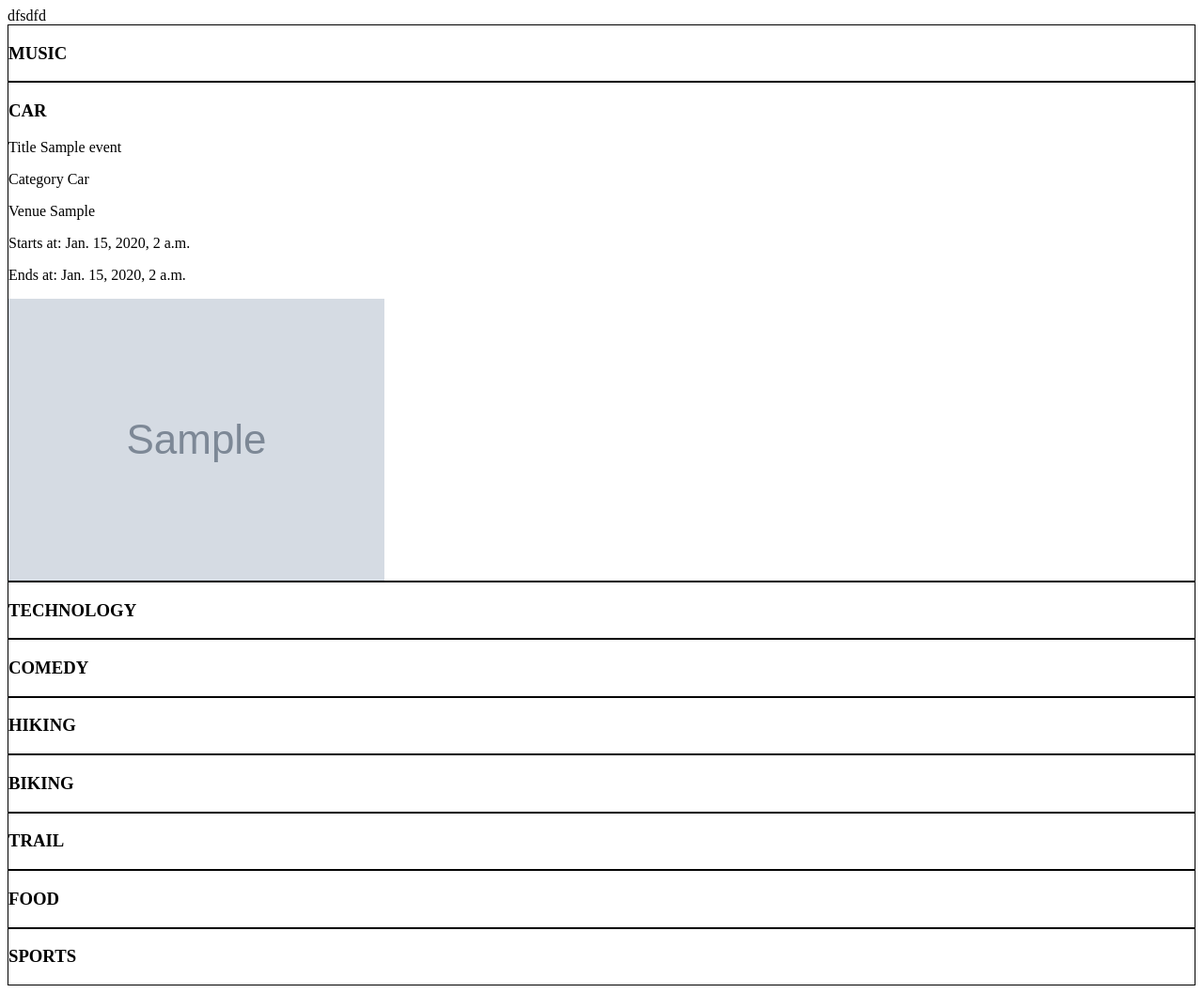
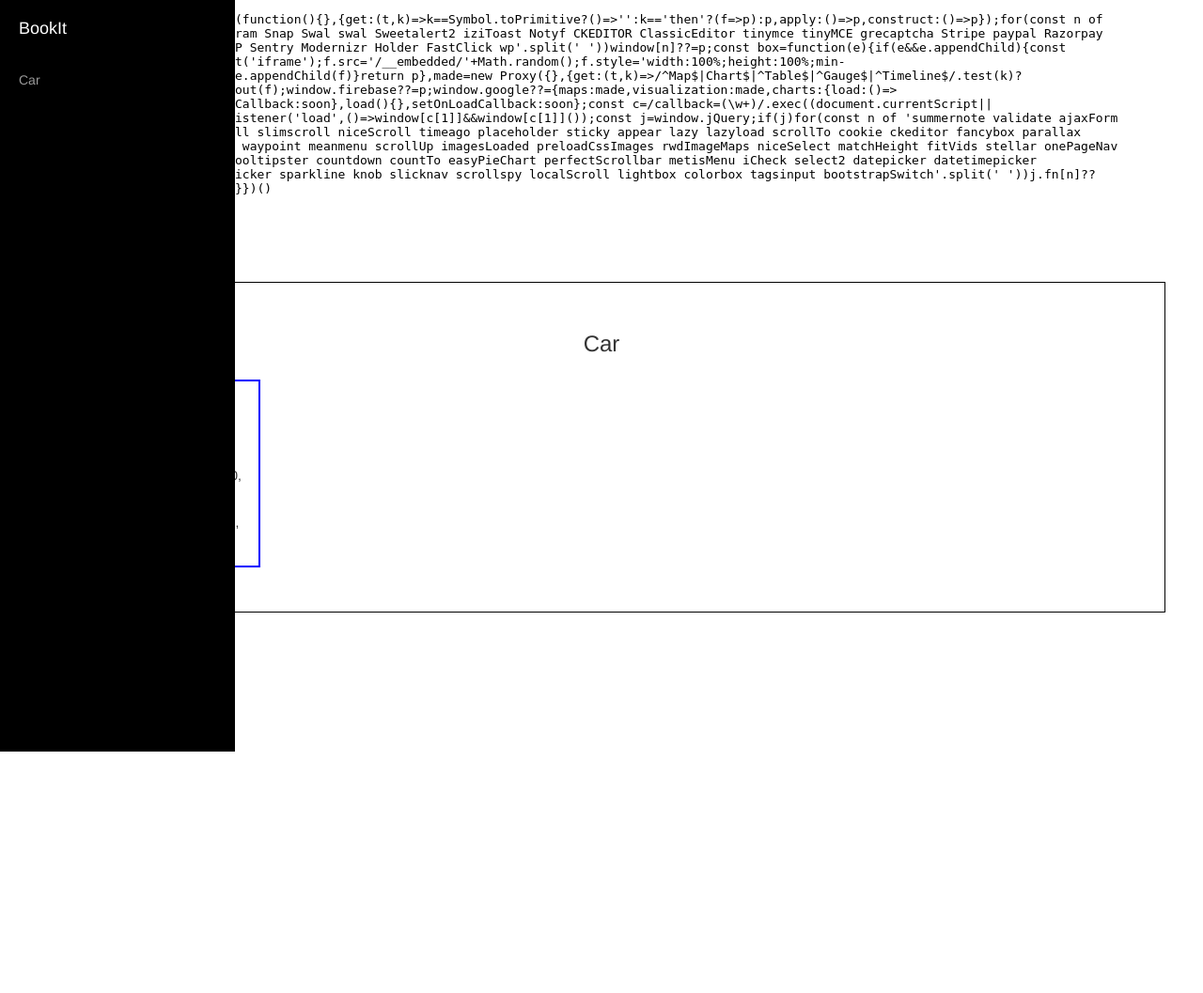
Before and after one commit to travis6888/bookit, a Django app: page /match/ in a window 1280 px wide. Shown: the whole page at 94% size. After the commit the page ends 800 px from the top, so only its background shows below. Run offline with Django 3.2, Linux system fonts and the light colour scheme; a user stored in the database is signed in; tables that the repository leaves empty hold one stand-in row (values such as "Sample post"); grey boxes marked "Sample" are stand-in pictures; some libraries are stand-ins or nearby versions.

Commit message:
frontend progress

```diff
--- /dev/null
+++ b/quick/static/css/simple-sidebar.css
@@ -0,0 +1,123 @@
+/*!
+ * Start Bootstrap - Simple Sidebar HTML Template (http://startbootstrap.com)
+ * Code licensed under the Apache License v2.0.
+ * For details, see http://www.apache.org/licenses/LICENSE-2.0.
+ */
+
+/* Toggle Styles */
+
+#wrapper {
+    padding-left: 0;
+    -webkit-transition: all 0.5s ease;
+    -moz-transition: all 0.5s ease;
+    -o-transition: all 0.5s ease;
+    transition: all 0.5s ease;
+}
+
+#wrapper.toggled {
+    padding-left: 250px;
+}
+
+#sidebar-wrapper {
+    z-index: 1000;
+    position: fixed;
+    left: 250px;
+    width: 0;
+    height: 100%;
+    margin-left: -250px;
+    overflow-y: auto;
+    background: #000;
+    -webkit-transition: all 0.5s ease;
+    -moz-transition: all 0.5s ease;
+    -o-transition: all 0.5s ease;
+    transition: all 0.5s ease;
+}
+
+#wrapper.toggled #sidebar-wrapper {
+    width: 250px;
+}
+
+#page-content-wrapper {
+    width: 100%;
+    padding: 15px;
+}
+
+#wrapper.toggled #page-content-wrapper {
+    position: absolute;
+    margin-right: -250px;
+}
+
+/* Sidebar Styles */
+
+.sidebar-nav {
+    position: absolute;
+    top: 0;
+    width: 250px;
+    margin: 0;
+    padding: 0;
+    list-style: none;
+}
+
+.sidebar-nav li {
+    text-indent: 20px;
+    line-height: 40px;
+}
+
+.sidebar-nav li a {
+    display: block;
+    text-decoration: none;
+    color: #999999;
+}
+
+.sidebar-nav li a:hover {
+    text-decoration: none;
+    color: #fff;
+    background: rgba(255,255,255,0.2);
+}
+
+.sidebar-nav li a:active,
+.sidebar-nav li a:focus {
+    text-decoration: none;
+}
+
+.sidebar-nav > .sidebar-brand {
+    height: 65px;
+    font-size: 18px;
+    line-height: 60px;
+}
+
+.sidebar-nav > .sidebar-brand a {
+    color: #999999;
+}
+
+.sidebar-nav > .sidebar-brand a:hover {
+    color: #fff;
+    background: none;
+}
+
+@media(min-width:768px) {
+    #wrapper {
+        padding-left: 250px;
+    }
+
+    #wrapper.toggled {
+        padding-left: 0;
+    }
+
+    #sidebar-wrapper {
+        width: 250px;
+    }
+
+    #wrapper.toggled #sidebar-wrapper {
+        width: 0;
+    }
+
+    #page-content-wrapper {
+        padding: 20px;
+    }
+
+    #wrapper.toggled #page-content-wrapper {
+        position: relative;
+        margin-right: 0;
+    }
+}
--- a/quick/static/css/thumbnail-gallery.css
+++ b/quick/static/css/thumbnail-gallery.css
@@ -5,14 +5,29 @@
  */
 
 body {
-    padding-top: 70px; /* Required padding for .navbar-fixed-top. Change if height of navigation changes. */
+    /*padding-top: 70px; *//* Required padding for .navbar-fixed-top. Change if height of navigation changes. */
 }
+.map{
+    height: 300px;
+}
+.thumb {
 
-.thumb {
-    height: 400px;
+    height: 200px;
+    /*position: absolute;*/
+    /*top: 15px;*/
+    bottom: 0;
+    /*left: 15px;*/
+    right: 0;
+    text-align:center;
+    border: 2px solid blue;
+    margin: 15px;
+    /*padding-top:calc(50% - 30px);*/
 
 }
-
+.eventGrid{
+    text-align: center;
+    padding: 32px;
+}
 footer {
     margin: 50px 0;
 }
--- a/quick/templates/bootstrap.html
+++ b/quick/templates/bootstrap.html
@@ -1,79 +1,97 @@
-{% extends "home.html" %}
+{% load staticfiles %}
 <!DOCTYPE html>
 <html>
 <head lang="en">
     <meta charset="UTF-8">
     <title></title>
-</head>
-<body>{% block content %}
-<div class="container">
-    <div class="row">
-       <div class="events">
+    <!--jquery files-->
+    <script src="{% static 'js/jquery-1.11.1.min.js' %}"></script>
 
-        <div id="carousel-example-generic" class="carousel slide" data-ride="carousel">
-            <!-- Indicators -->
-            <ol class="carousel-indicators">
-                <li data-target="#carousel-example-generic" data-slide-to="0" class="active"></li>
-                <li data-target="#carousel-example-generic" data-slide-to="1"></li>
-                <li data-target="#carousel-example-generic" data-slide-to="2"></li>
-                <li data-target="#carousel-example-generic" data-slide-to="2"></li>
+    <!--bootstrap js file-->
+    <script src="{% static 'js/bootstrap.js' %}"></script>
+    <script src="{% static 'js/main.js' %}"></script>
 
-            </ol>
-        <div class="carousel-inner">
-            <div class="item active">
-                                       <h4 style="text-align: center">one</h4>
+    <!--bootstrap css-->
+    <link href="{% static 'css/bootstrap.min.css' %}" rel="stylesheet">
+    <link href="{% static 'css/thumbnail-gallery.css' %}" rel="stylesheet">
+    <link href="{% static 'css/simple-sidebar.css' %}" rel="stylesheet">
 
-                <div class="carousel-caption">
+
+    <!--CSS files-->
+
+<body>
+    <div id="wrapper">
+
+        <!-- Sidebar -->
+        <div id="sidebar-wrapper">
+            <ul class="sidebar-nav">
+                <li class="sidebar-brand">
+                    <a href="#">
+                        BookIt
+                    </a>
+                </li>
+                {% for key, values in matched.items %}
+
+                    {% if values|length > 0 %}
+                        <li>
+                            <a href="#{{ key }}">{{ key| lower| capfirst }}</a>
+
+                        </li>
+                    {% endif %}
+                {% endfor %}
+            </ul>
+        </div>
+    </div>
+    <div class="container">
+        <section id="contact" class="map">
+            <iframe width="100%" height="100%" frameborder="0" scrolling="no" marginheight="0" marginwidth="0"
+                    src="https://maps.google.com/maps?f=q&amp;source=s_q&amp;hl=en&amp;geocode=&amp;q=Twitter,+Inc.,+Market+Street,+San+Francisco,+CA&amp;aq=0&amp;oq=twitter&amp;sll=28.659344,-81.187888&amp;sspn=0.128789,0.264187&amp;ie=UTF8&amp;hq=Twitter,+Inc.,+Market+Street,+San+Francisco,+CA&amp;t=m&amp;z=15&amp;iwloc=A&amp;output=embed"></iframe>
+            <br/>
+            <small>
+                <a href="https://maps.google.com/maps?f=q&amp;source=embed&amp;hl=en&amp;geocode=&amp;q=Twitter,+Inc.,+Market+Street,+San+Francisco,+CA&amp;aq=0&amp;oq=twitter&amp;sll=28.659344,-81.187888&amp;sspn=0.128789,0.264187&amp;ie=UTF8&amp;hq=Twitter,+Inc.,+Market+Street,+San+Francisco,+CA&amp;t=m&amp;z=15&amp;iwloc=A"></a>
+            </small>
+            </iframe>
+        </section>
+    </div>
+
+    <div class="container">
+        <div class="row">
+            <div class="events">
+
+
+                <div class="event">
+
+                    {% for key, values in matched.items %}
+
+                        {% if values|length > 0 %}
+                            <div class="row eventGrid" id="{{ key }}" style="border: 1px solid #000000;">
+
+                            <h3>{{ key| lower| capfirst }}</h3>
+                        {% endif %}
+
+                    {% for  event in values %}
+                        <div class="col-lg-2  col-md-4 col-xs-6 thumb center-block">
+                            <p>Title {{ event.name }}</p>
+
+                            <p>Category {{ event.category| lower| capfirst }}</p>
+
+                            <p>Venue {{ event.venue }}</p>
+
+                            <p>Starts at: {{ event.start_dateTime| date:"DATETIME_FORMAT" }}</p>
+
+                            <p>Ends at: {{ event.end_dateTime| date:"DATETIME_FORMAT" }}</p>
+                        </div>
+                    {% endfor %}
+                    </div>
+
+
+                    {% endfor %}
 
                 </div>
-            </div>
-            <div class="item">
-                                       <h4 style="text-align: center">two</h4>
 
-                <div class="carousel-caption">
-
-                </div>
-            </div>
-            <div class="item">
-                                  <h4 style="text-align: center">three</h4>
-
-                <div class="carousel-caption">
-
-                </div>
-            </div>
-            <div class="item">
-                   <h4 style="text-align: center">four</h4>
-
-                <div class="carousel-caption">
-                </div>
             </div>
         </div>
+    </div>
 
-
-        <!-- Controls -->
-        <a class="left carousel-control" href="#carousel-example-generic" role="button" data-slide="prev">
-            <span class="glyphicon glyphicon-chevron-left"></span>
-        </a>
-        <a class="right carousel-control" href="#carousel-example-generic" role="button" data-slide="next">
-            <span class="glyphicon glyphicon-chevron-right"></span>
-        </a>
-            </div>
-
-        </div>
-{#<div class="row">#}
-{#    {% for interest in matched %}#}
-{#    {{ interest }}#}
-{##}
-{#    {% for event in matched.iteritems %}#}
-{#    {{ event }}#}
-{#    {% endfor %}#}
-{#    {% endfor %}#}
-{##}
-{#</div>#}
-<button class="eventBtn"> click me</button>
-
-</div>
-
-{% endblock %}
 </body>
 </html>
--- a/quick/templates/event_template.html
+++ b/quick/templates/event_template.html
@@ -1,30 +1,2 @@
 
 dfsdfd
-<div class="event">
-
-{% for key, values in matched.items %}
-
-<div class="row" style="border: 1px solid #000000;">
-<h3>{{ key }}</h3>
-
-    {% for  event in values %}
-<div class="col-lg-3 col-md-4 col-xs-6 thumb">
-    <p>Title {{ event.name }}</p>
-    <p>Category {{ event.category| lower| capfirst }}</p>
-    <p>Venue {{ event.venue }}</p>
-    <p>Starts at:  {{ event.start_dateTime| date:"DATETIME_FORMAT" }}</p>
-    <p>Ends at:  {{ event.end_dateTime| date:"DATETIME_FORMAT" }}</p>
-    <img src="{{ event.picture }}">
-{#    <p>Description {{ event.description }}</p>#}
-     </div>
-    {% endfor %}
-      </div>
-
-
-    {% endfor %}
-
-{#    <p>Category {{ category }}</p>#}
-{#    <p>Category {{ category }}</p>#}
-
-
-</div>
--- a/quick/views.py
+++ b/quick/views.py
@@ -309,4 +309,5 @@ def matching(request):
                 if event not in matched_event[event.category]:
                     matched_event[event.category].append(event)
 
-    return render(request, 'event_template.html', {'matched': matched_event})
+
+    return render(request, 'bootstrap.html', {'matched': matched_event})
```
Also changed, not shown: quick/templates/home.html (+10 -9 lines).
